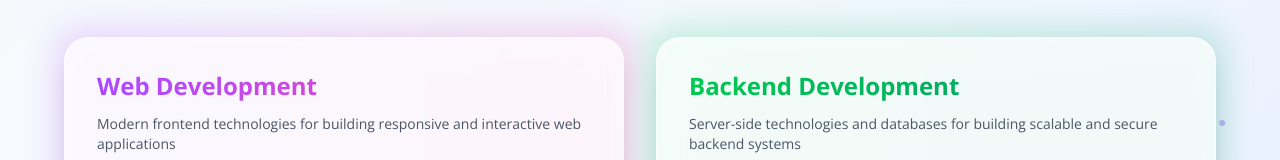
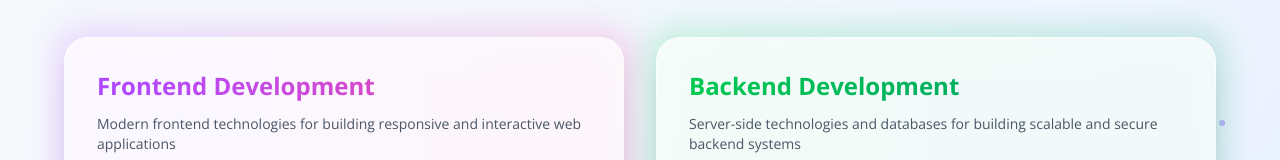
Before and after one commit to mohit8233/my-main-portfolio, a React (Vite) app: page /skills in a window 1280 px wide. Shown: the part 311-471 px from the top of the page. Built offline with nearby package versions, Linux system fonts and the light colour scheme.

Commit message:
updateProjects

```diff
--- a/src/Skills/Skills.jsx
+++ b/src/Skills/Skills.jsx
@@ -10,7 +10,7 @@ import { Link } from "react-router-dom";
 
 const categories = [
   {
-    title: "Web Development",
+    title: "Frontend Development",
     skills: [
       { name: "HTML", level: 95, icon: <FaHtml5/> },
       { name: "CSS", level: 92, icon: <FaCss3Alt/> },
```
